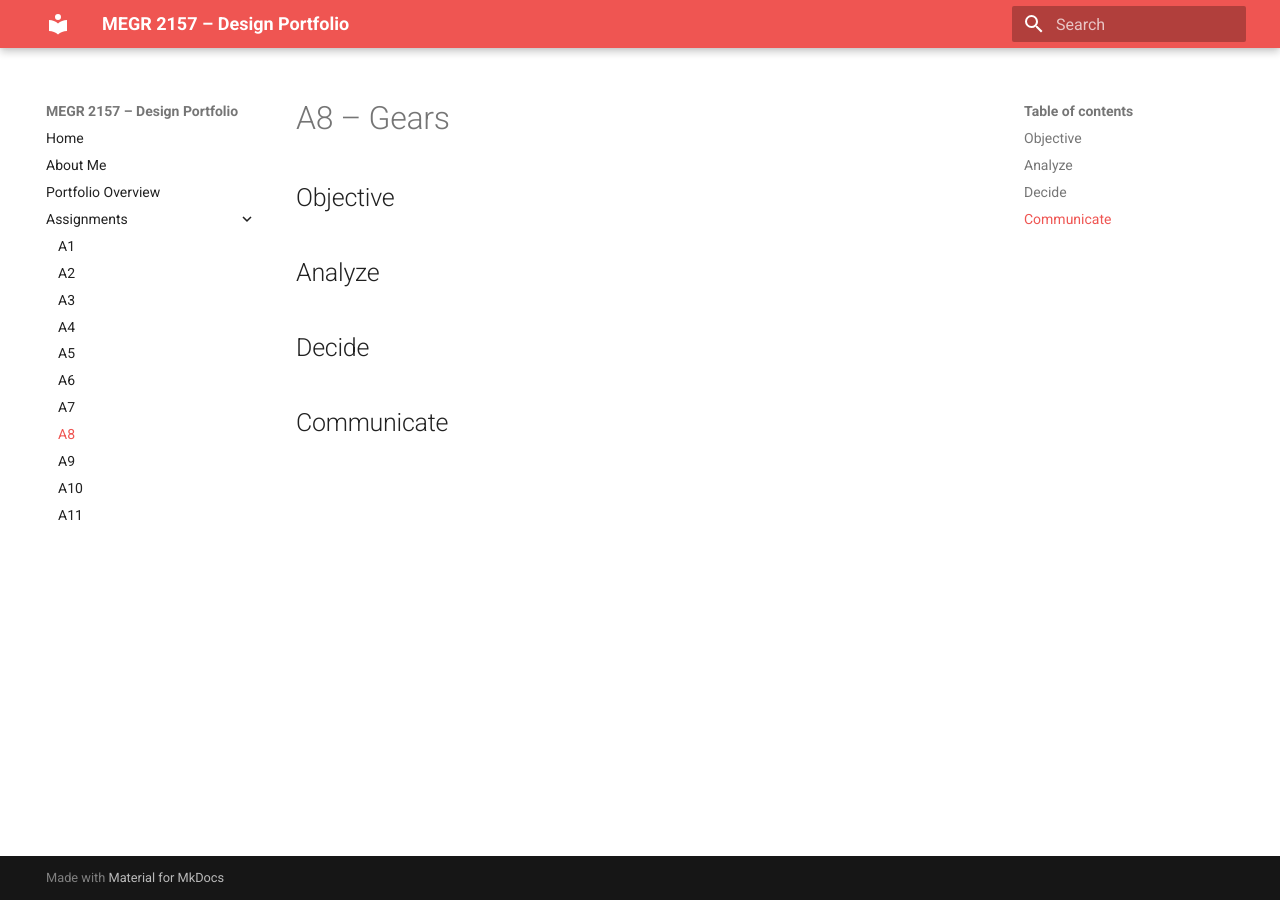
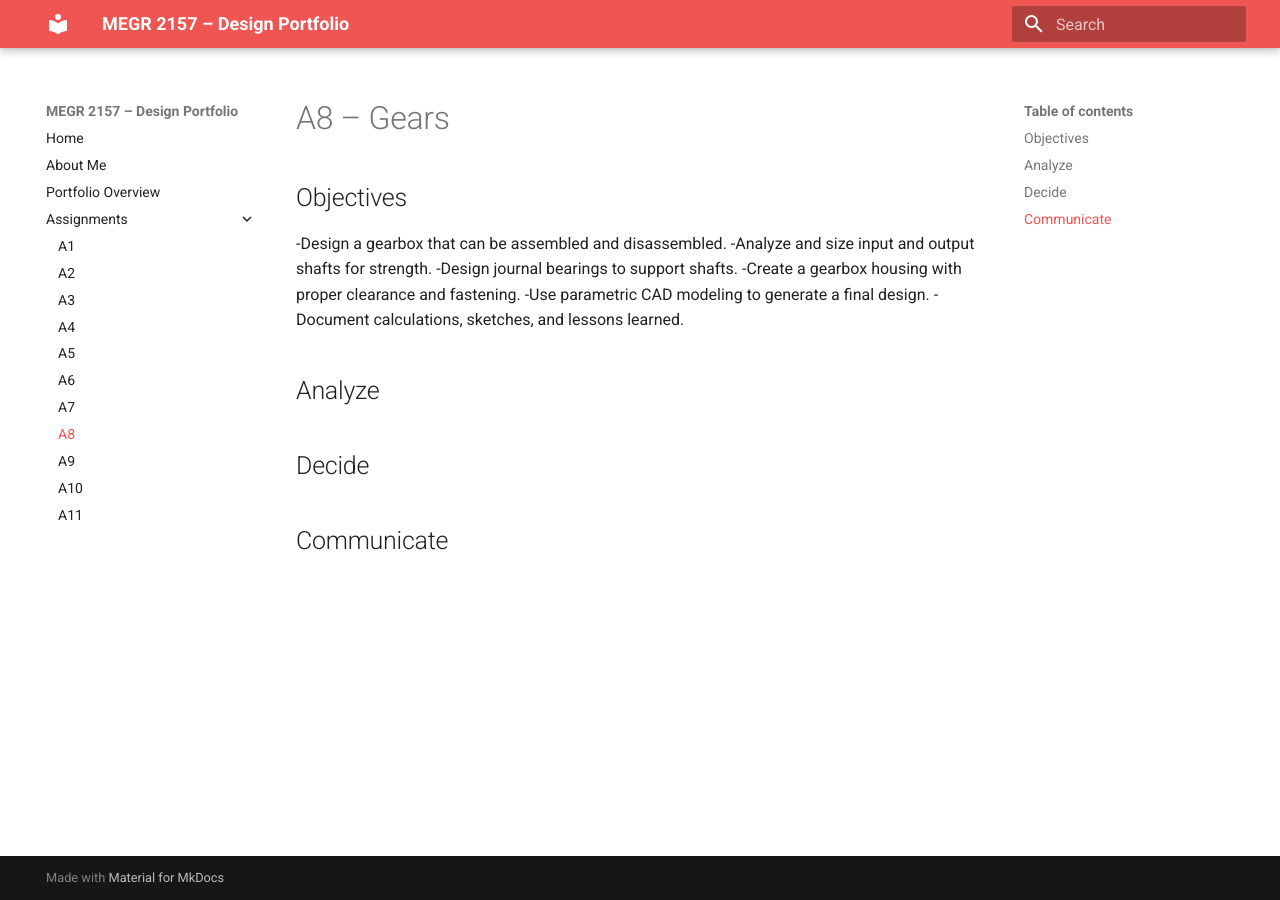
Before and after one commit to LeviElliott-ME/megr2157-portfolio, an MkDocs documentation site: the page built from docs/assignments/A08/index.md, in a window 1280 px wide. Built offline with MkDocs 1.6.1 and Material for MkDocs 9.7.7, drawn with Linux system fonts in a browser that asks for light colours.

Commit message:
Revise objectives for gearbox design assignment
Updated the section heading from 'Objective' to 'Objectives' and added bullet points detailing the tasks involved in the gearbox design.

```diff
--- a/docs/assignments/A08/index.md
+++ b/docs/assignments/A08/index.md
@@ -1,7 +1,13 @@
 # A8 – Gears
 
-## Objective
+## Objectives
 
+-Design a gearbox that can be assembled and disassembled.
+-Analyze and size input and output shafts for strength.
+-Design journal bearings to support shafts.
+-Create a gearbox housing with proper clearance and fastening.
+-Use parametric CAD modeling to generate a final design.
+-Document calculations, sketches, and lessons learned.
 
 ## Analyze
 
```
